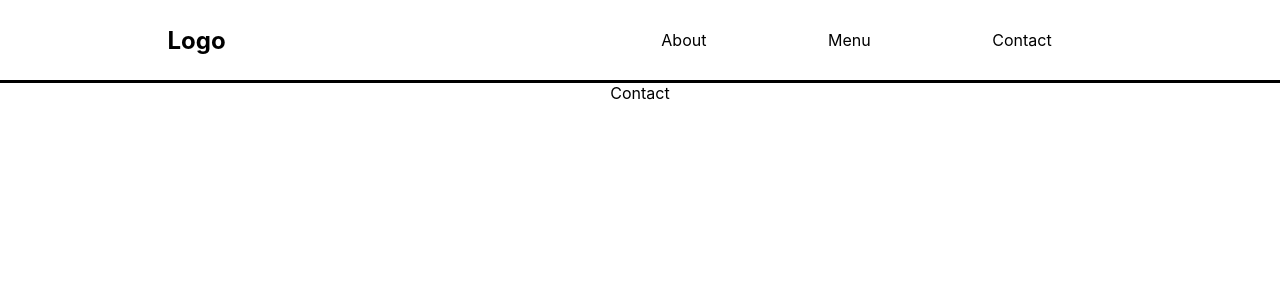
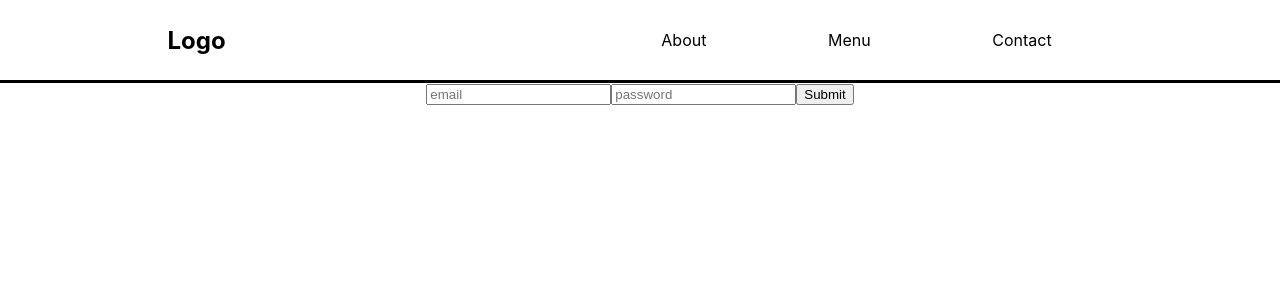
Before and after one commit to 3g2/doughToss, a React (Create React App) app: page /contact in a window 1280 px wide. Shown: the top 300 px of the page. Built offline with nearby package versions, Linux system fonts and the light colour scheme.

Commit message:
setting basic contact w/ react-hooks-form

```diff
--- a/package.json
+++ b/package.json
@@ -8,6 +8,7 @@
     "@testing-library/user-event": "^7.1.2",
     "react": "^16.13.1",
     "react-dom": "^16.13.1",
+    "react-hook-form": "^6.0.4",
     "react-router-dom": "^5.2.0",
     "react-scripts": "3.4.1"
   },
--- a/src/App.css
+++ b/src/App.css
@@ -62,3 +62,13 @@ nav {
   display: flex;
   justify-content: center;
 }
+
+.menu-list-fav {
+  background-color: #D7D7D7;
+}
+
+.menu-item-search {
+  justify-content: center;
+  align-content: center;
+  margin: 2em;
+}
--- a/src/App.js
+++ b/src/App.js
@@ -4,7 +4,7 @@ import Nav from './Components/Nav';
 import Home from './Components/HomePage';
 import AboutPage from './Components/AboutPage';
 import MenuPage  from './Components/MenuPage/MenuPage';
-import ContactPage from './Components/ContactPage';
+import ContactPage from './Components/ContactPage/ContactPage';
 import {BrowserRouter as Router, Route, Switch} from 'react-router-dom';
 
 class App extends Component {
--- a/src/Components/ContactPage.js
+++ /dev/null
@@ -1,10 +0,0 @@
-import React from 'react';
-import '../App.css';
-
-const ContactPage = () => (
-    <div>
-        Contact
-    </div>
-);
-
-export default ContactPage;
--- /dev/null
+++ b/src/Components/ContactPage/ContactPage.js
@@ -0,0 +1,41 @@
+import React from 'react';
+import { useForm } from 'react-hook-form';
+
+export default function ContactPage() {
+    const {register, handleSubmit, errors} = useForm();
+
+    const onSubmit = (data) => {
+        console.log(data)
+    }
+
+    return(
+        <form onSubmit={handleSubmit(onSubmit)}>
+            <input
+                type="text"
+                placeholder="email"
+                ref={register({
+                    required: "Required",
+                    minLength: {
+                        value:  /^[A-Z0-9._%+-]+@[A-Z0-9.-]+\.[A-Z]{2,}$/i,
+                        message: "Must be email"
+                    }
+                })}
+                name="email" />
+                {errors.email && <p>{errors.email.message}</p>}
+            <input
+                type="password"
+                placeholder="password"
+                ref={register({
+                    required: "Required",
+                    minLength: {
+                        value: 8,
+                        message: "Too Short"
+                    }
+                })}
+                name="password"
+            />
+             {errors.password && <p>{errors.password.message}</p>}
+            <input type="submit" />
+        </form>
+    );
+}
--- a/src/Components/MenuPage/MenuListFav.js
+++ b/src/Components/MenuPage/MenuListFav.js
@@ -6,7 +6,7 @@ class MenuListFav extends Component {
         return (
             <div className="menu-list-fav">
                 <h3>Click on the items to favorite</h3>
-               {favorite}
+                {favorite}
             </div>
         );
     }
--- a/src/Components/MenuPage/SearchMenuItem.js
+++ b/src/Components/MenuPage/SearchMenuItem.js
@@ -16,6 +16,7 @@ class SearchMenuItem extends Component {
                         placeholder="Search for a specific pizza..."
                         ref={ (value) => {this.myValue = value}}
                         onChange={this.filterUpdate.bind(this)}
+                        className="menu-item-search"
                     />
                 </form>
             </div>
```
Also changed, not shown: 1 other file (tests, documents, lock files or other folders).
